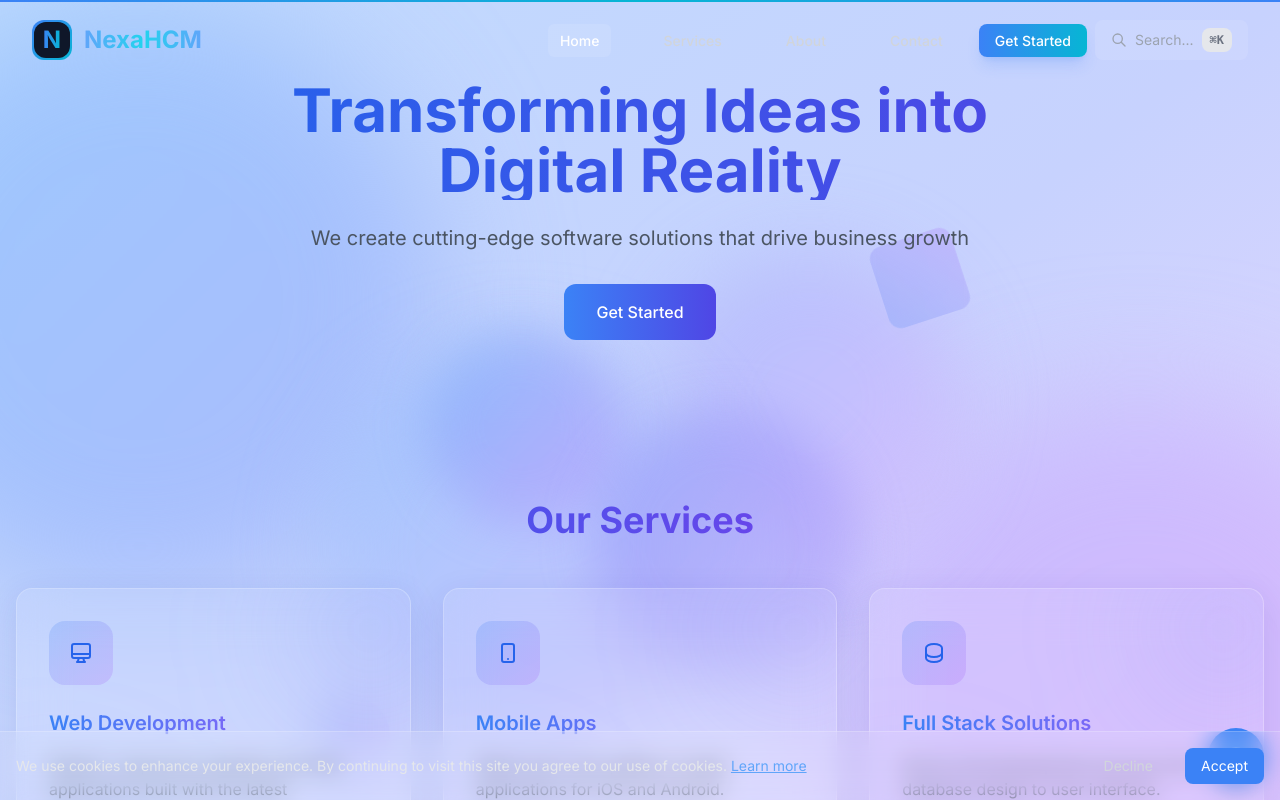
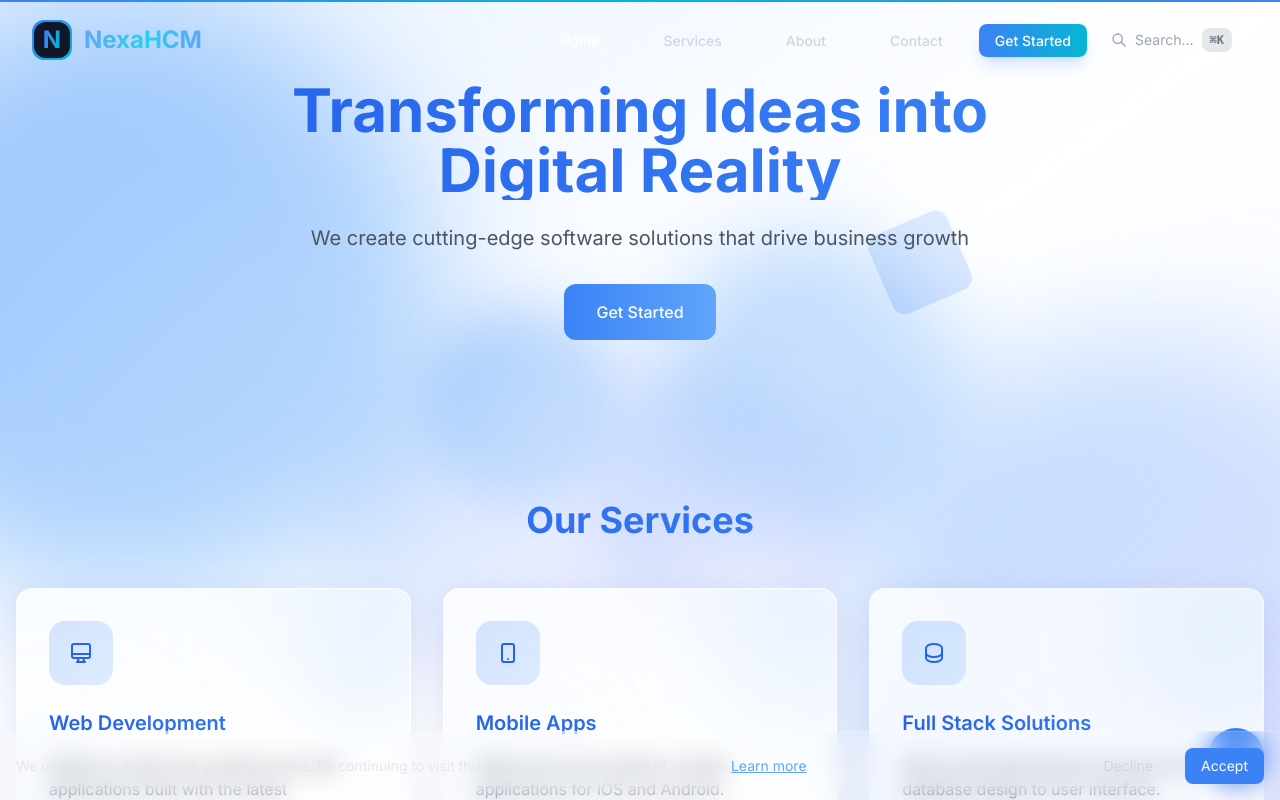
Before and after one commit to Prasanthk4/nexahcm, a React (Vite) app: page / in a window 1280 px wide. Shown: the top 800 px of the page. Built offline with nearby package versions, Linux system fonts and the light colour scheme.

Commit message:
style: Update color scheme to focus on blue and white, remove learn more button

```diff
--- a/src/pages/Home.jsx
+++ b/src/pages/Home.jsx
@@ -40,17 +40,17 @@ const Home = () => {
       initial={{ opacity: 0 }}
       animate={{ opacity: 1 }}
       exit={{ opacity: 0 }}
-      className="min-h-screen relative overflow-hidden bg-gradient-to-br from-[#bfdbfe] via-[#c7d2fe] to-[#e9d5ff]"
+      className="min-h-screen relative overflow-hidden bg-gradient-to-br from-[#e8f2ff] via-white to-[#f0f5ff]"
     >
       {/* Decorative elements */}
       <div className="absolute inset-0 overflow-hidden">
         {/* Main gradient orbs */}
-        <div className="absolute top-0 -left-40 w-[600px] h-[600px] bg-gradient-to-br from-blue-300/80 to-indigo-300/80 rounded-full blur-3xl"></div>
-        <div className="absolute bottom-0 -right-40 w-[600px] h-[600px] bg-gradient-to-br from-violet-300/80 to-purple-300/80 rounded-full blur-3xl"></div>
+        <div className="absolute top-0 -left-40 w-[600px] h-[600px] bg-gradient-to-br from-blue-400/60 to-blue-300/60 rounded-full blur-3xl"></div>
+        <div className="absolute bottom-0 -right-40 w-[600px] h-[600px] bg-gradient-to-br from-blue-300/60 to-violet-300/30 rounded-full blur-3xl"></div>
 
         {/* Additional color accents */}
-        <div className="absolute top-1/4 right-1/4 w-[300px] h-[300px] bg-gradient-to-br from-indigo-300/60 to-purple-300/60 rounded-full blur-2xl"></div>
-        <div className="absolute bottom-1/4 left-1/4 w-[400px] h-[400px] bg-gradient-to-br from-blue-300/60 to-violet-300/60 rounded-full blur-2xl"></div>
+        <div className="absolute top-1/4 right-1/4 w-[300px] h-[300px] bg-gradient-to-br from-blue-400/40 to-blue-300/40 rounded-full blur-2xl"></div>
+        <div className="absolute bottom-1/4 left-1/4 w-[400px] h-[400px] bg-gradient-to-br from-blue-300/40 to-violet-300/20 rounded-full blur-2xl"></div>
 
         {/* Floating elements with animation */}
         <motion.div
@@ -63,7 +63,7 @@ const Home = () => {
             repeat: Infinity,
             ease: "easeInOut"
           }}
-          className="absolute left-1/3 top-1/3 w-48 h-48 bg-gradient-to-br from-blue-400/40 to-purple-400/40 rounded-full blur-xl"
+          className="absolute left-1/3 top-1/3 w-48 h-48 bg-gradient-to-br from-blue-400/30 to-blue-300/30 rounded-full blur-xl"
         ></motion.div>
         <motion.div
           animate={{
@@ -75,7 +75,7 @@ const Home = () => {
             repeat: Infinity,
             ease: "easeInOut"
           }}
-          className="absolute right-1/3 bottom-1/3 w-64 h-64 bg-gradient-to-br from-indigo-400/40 to-violet-400/40 rounded-full blur-xl"
+          className="absolute right-1/3 bottom-1/3 w-64 h-64 bg-gradient-to-br from-blue-300/30 to-violet-300/20 rounded-full blur-xl"
         ></motion.div>
       </div>
 
@@ -86,7 +86,7 @@ const Home = () => {
             initial={{ opacity: 0, y: 20 }}
             animate={{ opacity: 1, y: 0 }}
             transition={{ duration: 0.8 }}
-            className="text-6xl font-bold mb-6 bg-gradient-to-r from-blue-600 to-indigo-600 bg-clip-text text-transparent"
+            className="text-6xl font-bold mb-6 bg-gradient-to-r from-blue-600 to-blue-500 bg-clip-text text-transparent"
           >
             Transforming Ideas into Digital Reality
           </motion.h1>
@@ -107,9 +107,9 @@ const Home = () => {
           >
             <Link
               to="/contact"
-              className="inline-block px-8 py-4 rounded-xl bg-gradient-to-r from-blue-500 to-indigo-600 text-white font-medium
+              className="inline-block px-8 py-4 rounded-xl bg-gradient-to-r from-blue-500 to-blue-400 text-white font-medium
                        transform transition-all duration-300 hover:scale-105 hover:shadow-xl
-                       hover:from-indigo-600 hover:to-blue-500"
+                       hover:from-blue-400 hover:to-blue-500"
             >
               Get Started
             </Link>
@@ -123,7 +123,7 @@ const Home = () => {
           initial={{ opacity: 0, y: 20 }}
           animate={{ opacity: 1, y: 0 }}
           transition={{ duration: 0.8 }}
-          className="text-4xl font-bold text-center mb-12 bg-gradient-to-r from-blue-600 to-purple-600 bg-clip-text text-transparent"
+          className="text-4xl font-bold text-center mb-12 bg-gradient-to-r from-blue-600 to-blue-500 bg-clip-text text-transparent"
         >
           Our Services
         </motion.h2>
@@ -141,46 +141,38 @@ const Home = () => {
                 rotateX: 5,
                 transition: { duration: 0.3 }
               }}
-              className="group relative p-8 rounded-2xl bg-white/10 backdrop-blur-xl
+              className="group relative p-8 rounded-2xl bg-white/80 backdrop-blur-xl
                        border border-white/20 shadow-[0_8px_32px_0_rgba(31,38,135,0.1)]
                        hover:shadow-[0_8px_32px_0_rgba(31,38,135,0.2)]
                        transition-all duration-300 transform-gpu
                        before:absolute before:inset-0 before:rounded-2xl before:bg-gradient-to-br
-                       before:from-blue-500/5 before:to-purple-500/5 before:opacity-0
+                       before:from-blue-500/5 before:to-blue-400/5 before:opacity-0
                        before:transition-opacity before:duration-300 hover:before:opacity-100
                        after:absolute after:inset-0 after:rounded-2xl after:border-2
                        after:border-transparent after:bg-gradient-to-br
-                       after:from-blue-500/10 after:to-purple-500/10
+                       after:from-blue-500/10 after:to-blue-400/10
                        after:opacity-0 after:transition-opacity after:duration-300
                        hover:after:opacity-100 overflow-hidden"
             >
               {/* Floating 3D elements */}
-              <div className="absolute -top-10 -right-10 w-40 h-40 bg-gradient-to-br from-blue-400/20 to-purple-400/20 rounded-full blur-3xl group-hover:scale-150 transition-transform duration-700"></div>
-              <div className="absolute -bottom-10 -left-10 w-40 h-40 bg-gradient-to-br from-purple-400/20 to-blue-400/20 rounded-full blur-3xl group-hover:scale-150 transition-transform duration-700"></div>
+              <div className="absolute -top-10 -right-10 w-40 h-40 bg-gradient-to-br from-blue-400/20 to-blue-300/20 rounded-full blur-3xl group-hover:scale-150 transition-transform duration-700"></div>
+              <div className="absolute -bottom-10 -left-10 w-40 h-40 bg-gradient-to-br from-blue-300/20 to-violet-300/10 rounded-full blur-3xl group-hover:scale-150 transition-transform duration-700"></div>
 
               {/* Icon with animation */}
               <div className="relative w-16 h-16 mb-6 transform-gpu group-hover:scale-110 transition-transform duration-300">
-                <div className="absolute inset-0 bg-gradient-to-br from-blue-500 to-purple-500 rounded-2xl opacity-20 group-hover:opacity-30 transition-opacity duration-300"></div>
+                <div className="absolute inset-0 bg-gradient-to-br from-blue-500 to-blue-400 rounded-2xl opacity-20 group-hover:opacity-30 transition-opacity duration-300"></div>
                 <div className="relative w-full h-full flex items-center justify-center text-blue-600 group-hover:text-blue-500 transition-colors duration-300">
                   {service.icon}
                 </div>
               </div>
 
               {/* Content */}
-              <h3 className="relative text-xl font-semibold mb-4 bg-gradient-to-r from-blue-500 to-purple-500 bg-clip-text text-transparent">
+              <h3 className="relative text-xl font-semibold mb-4 bg-gradient-to-r from-blue-600 to-blue-500 bg-clip-text text-transparent">
                 {service.title}
               </h3>
               <p className="relative text-gray-600 group-hover:text-gray-500 transition-colors duration-300">
                 {service.description}
               </p>
-
-              {/* Hover button */}
-              <div className="relative mt-6 transform opacity-0 translate-y-4 group-hover:opacity-100 group-hover:translate-y-0 transition-all duration-300">
-                <button className="px-4 py-2 rounded-lg bg-gradient-to-r from-blue-500 to-purple-500 text-white text-sm font-medium
-                                 hover:from-blue-600 hover:to-purple-600 transition-all duration-300">
-                  Learn More
-                </button>
-              </div>
             </motion.div>
           ))}
         </div>
@@ -200,7 +192,7 @@ const Home = () => {
               repeat: Infinity,
               ease: "linear"
             }}
-            className="w-full h-full bg-gradient-to-br from-blue-500/20 to-purple-500/20 rounded-xl backdrop-blur-sm"
+            className="w-full h-full bg-gradient-to-br from-blue-500/20 to-blue-400/20 rounded-xl backdrop-blur-sm"
           />
         </div>
         <div className="absolute bottom-1/4 left-1/4 w-16 h-16">
@@ -215,7 +207,7 @@ const Home = () => {
               repeat: Infinity,
               ease: "linear"
             }}
-            className="w-full h-full bg-gradient-to-br from-purple-500/20 to-blue-500/20 rounded-full backdrop-blur-sm"
+            className="w-full h-full bg-gradient-to-br from-blue-400/20 to-violet-300/10 rounded-full backdrop-blur-sm"
           />
         </div>
       </div>
```
